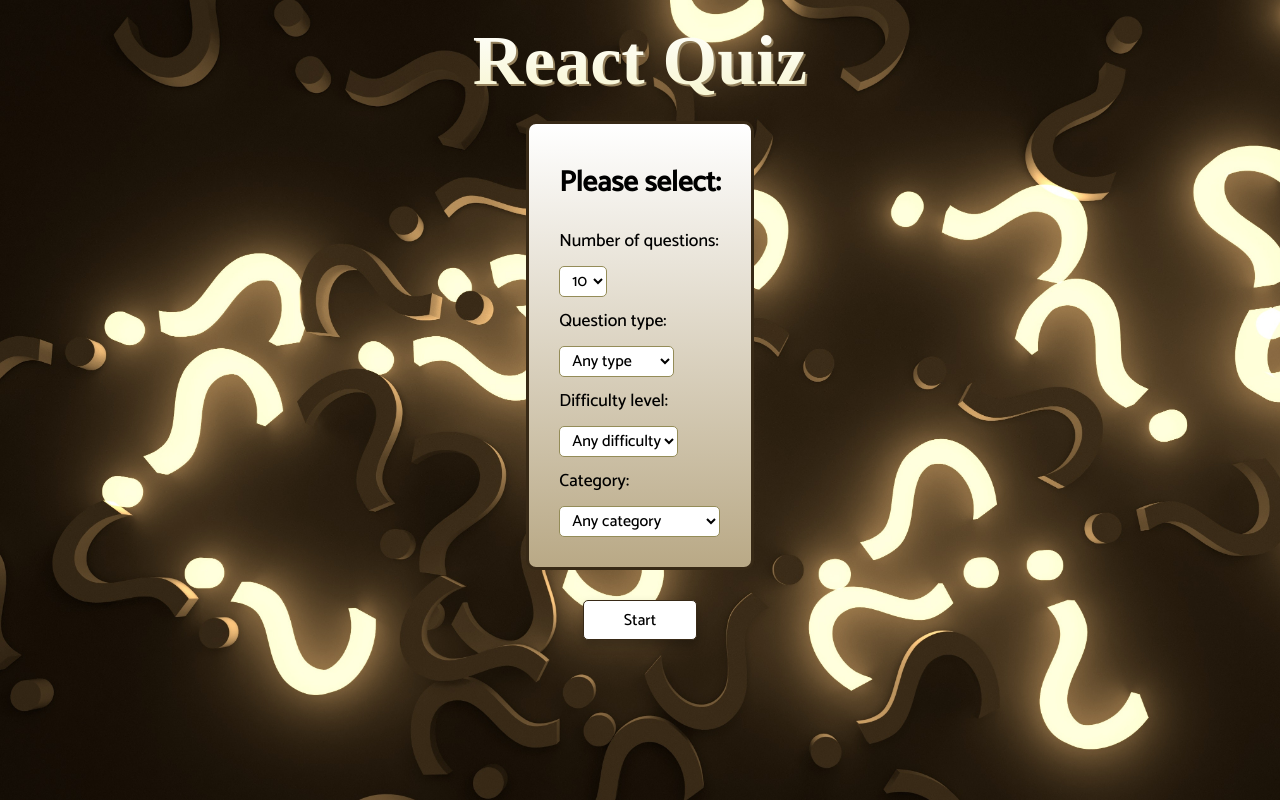
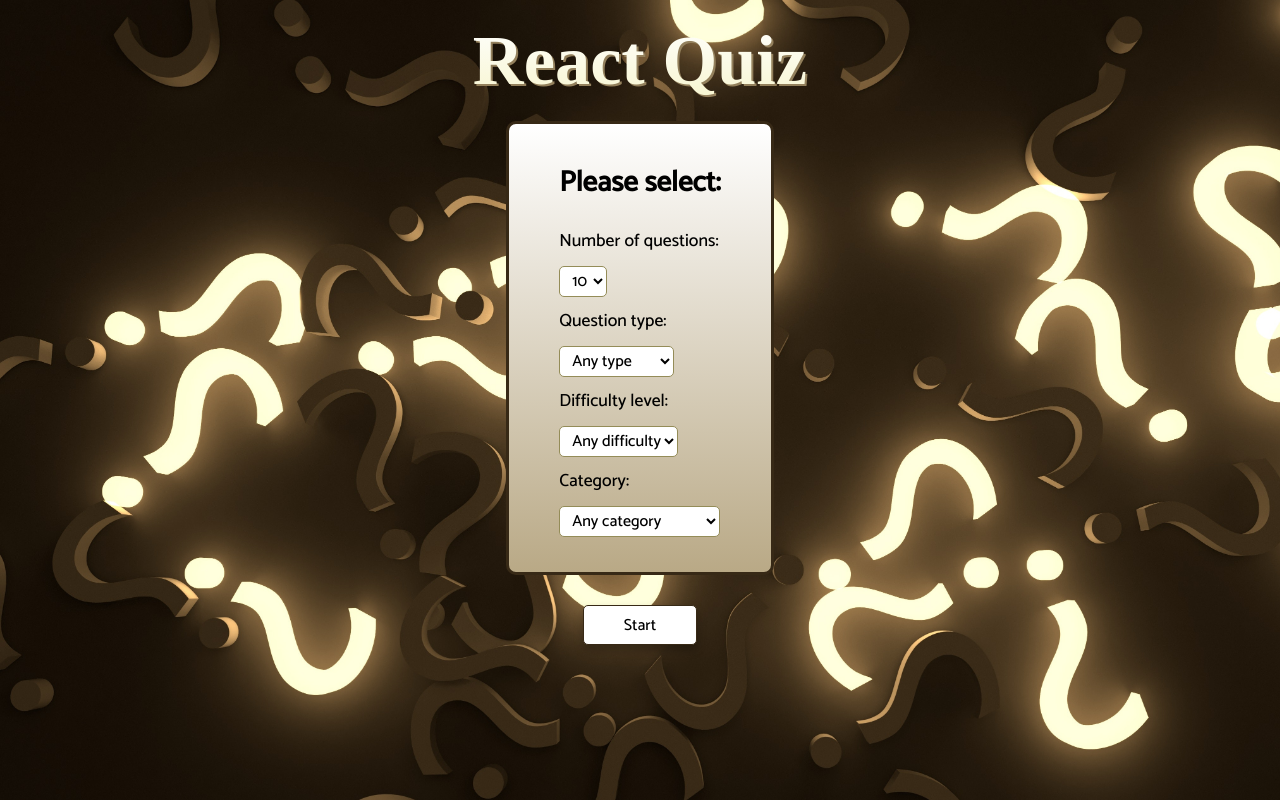
Before and after one commit to iwarra/quiz-app, a React (Create React App) app: page / in a window 1280 px wide. Built offline with nearby package versions, Linux system fonts and the light colour scheme; a web font is replaced by a local one.

Commit message:
Style update

```diff
--- a/src/components/QuestionCard.styles.ts
+++ b/src/components/QuestionCard.styles.ts
@@ -1,11 +1,11 @@
 import styled from "styled-components";
 
 export const Wrapper = styled.div`
-  max-width: 1100px;
+  max-width: 920px;
   background: #fcf7eb;
   border-radius: 10px;
   border: 2px solid #372916;
-  padding: 20px;
+  padding: 30px;
   box-shadow: 0px 5px 10px rgba(0, 0, 0, 0.25);
   text-align: center;
 
--- a/src/components/QuizSettings.styles.ts
+++ b/src/components/QuizSettings.styles.ts
@@ -8,10 +8,10 @@ export const Box = styled.div`
   background: linear-gradient(180deg, #fff, #B9A986);
   border-radius: 10px;
   border: 3px solid #372916;
-  padding: 30px;
+  padding: 30px 50px;
 
   @media (max-width: 378px) {
-    padding: 20px;
+    padding: 25px;
   }
 
   h2 {
@@ -31,9 +31,7 @@ export const Box = styled.div`
     border-radius: 5px;
   }
 
-  @media (max-width: 300px) {
-    select {
-      margin-left: 0;
-    }
+  #category{
+    margin-bottom: 5px;
   }
 `;
```
